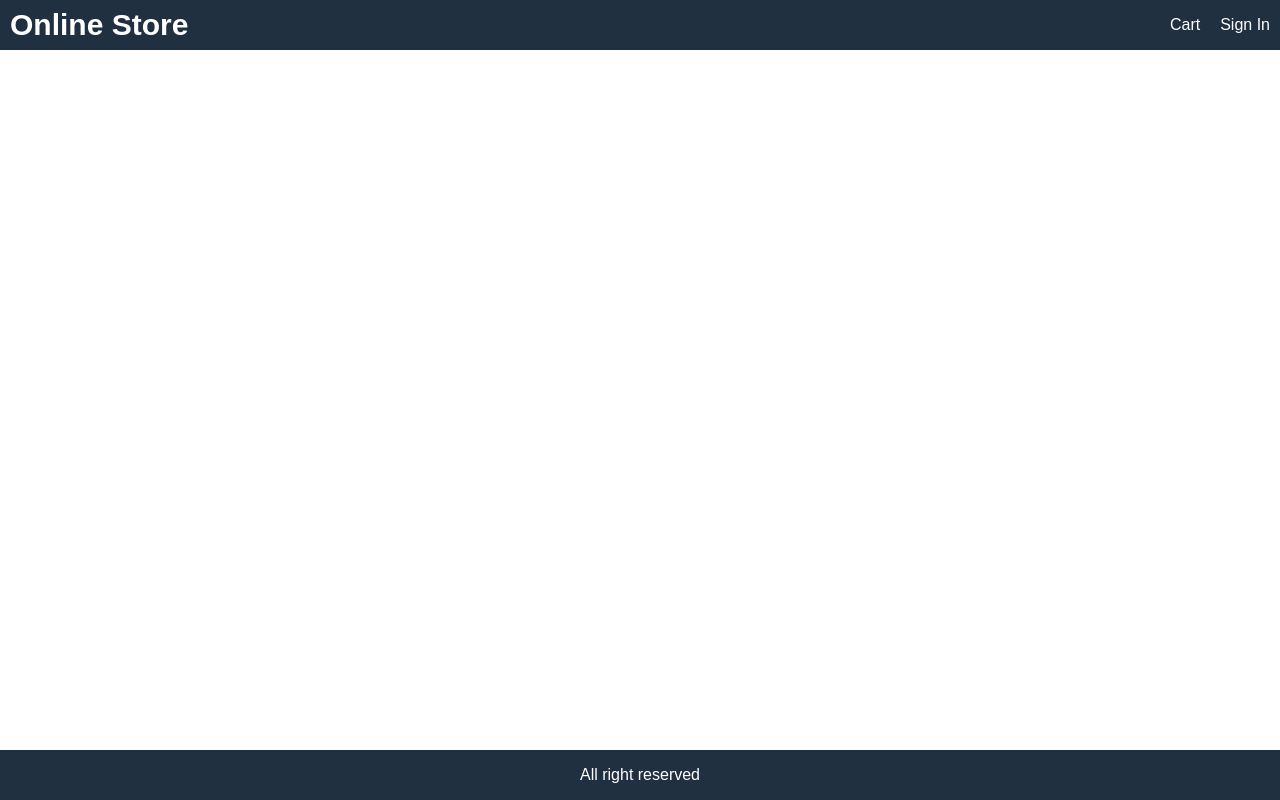
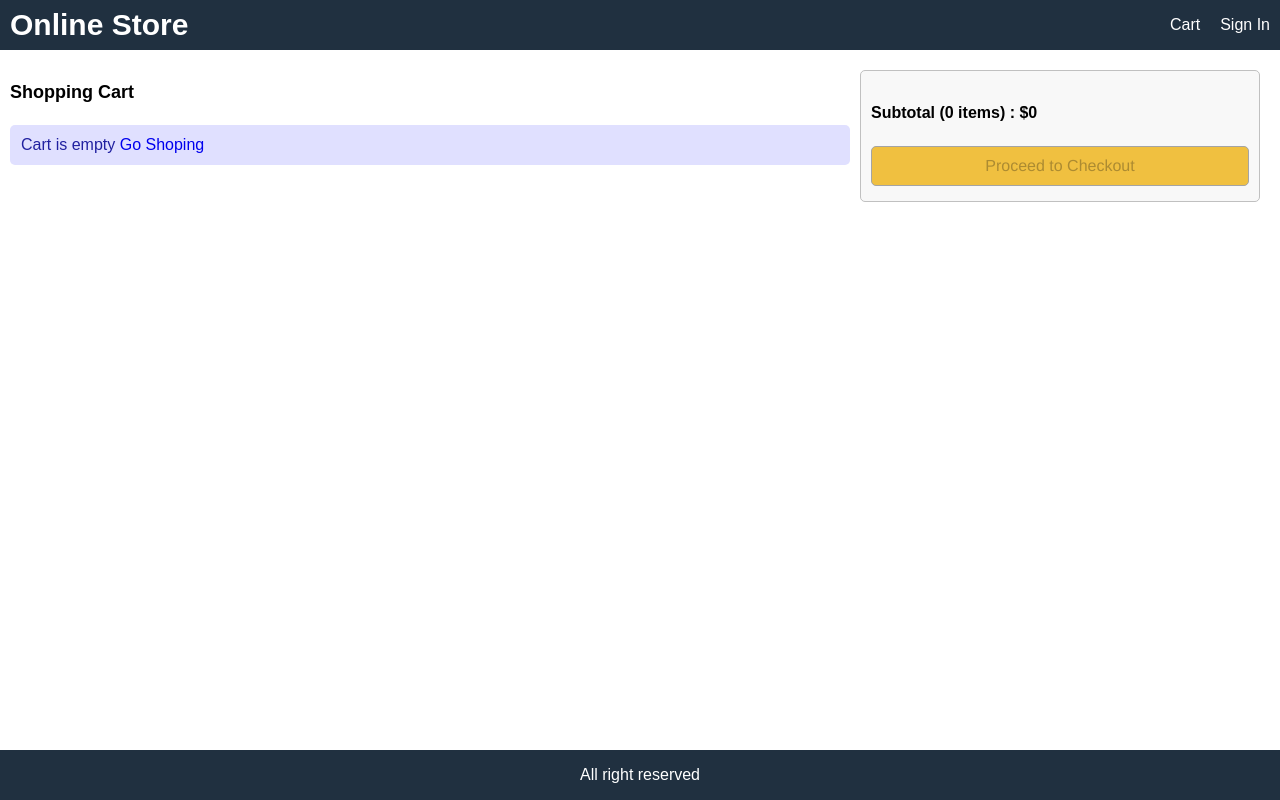
Before and after one commit to MoaeedAgha/OnlineStore-app, a React (Create React App) app in the folder frontend/: page /cart in a window 1280 px wide. Built offline with nearby package versions, Linux system fonts and the light colour scheme.

Commit message:
Shopping cart, change qty of product inside Shopping cart

```diff
--- a/frontend/src/App.js
+++ b/frontend/src/App.js
@@ -26,6 +26,7 @@
             <main>
               <Routes>
                 <Route path='/cart/:id' element={<CartScreen />}></Route>
+                <Route path='/cart' element={<CartScreen />}></Route>
                 <Route path='/product/:id' element={<ProductScreen />}></Route>
                 <Route path='/' element={< HomeScreen />} exact></Route>
               </Routes>
--- a/frontend/src/index.css
+++ b/frontend/src/index.css
@@ -146,10 +146,20 @@
   justify-content: center;
 }
 
+.min-30 {
+  min-width: 30rem;
+}
+
 /* Image */
 img {
   border-radius: 0.5rem;
 }
+
+img.small {
+  max-width: 5rem;
+  width: 100%;
+}
+
 img.medium {
   max-width: 29rem;
   width: 100%;
--- a/frontend/src/screens/CartScreen.js
+++ b/frontend/src/screens/CartScreen.js
@@ -1,7 +1,8 @@
 import React, { useEffect } from 'react'
-import { useDispatch } from 'react-redux';
-import { useLocation, useParams } from 'react-router-dom';
+import { useDispatch, useSelector } from 'react-redux';
+import { Link, useLocation, useNavigate, useParams } from 'react-router-dom';
 import { addToCart } from '../actions/cartActions';
+import MessageBox from '../components/MessageBox';
 
 export default function CartScreen(props) {
     const params = useParams();
@@ -9,16 +10,86 @@
     const {search} =useLocation();
     const qtyInUrl = new URLSearchParams(search).get('qty');
     const qty = qtyInUrl?Number(qtyInUrl):1;
+    const cart = useSelector((state) => state.cart);
+    const {cartItems} = cart;
     const dispatch = useDispatch();
+    const navigate = useNavigate();
     useEffect(() =>{
       if(productId){
         dispatch(addToCart(productId , qty));
       }
-    } , [dispatch , productId, qty])
+    } , [dispatch , productId, qty]);
+    const removeFromCartHandler = (id) => {
+
+    };
+
+    const checkoutHandler = () =>{
+      navigate(`/signin?redirect=shipping`);
+    }
   return (
-    <div>
-        <h1>Cart Screen</h1>
-        <p> Add to Cart : Product Id: {productId} : Qty: {qty}</p>
+    <div className='row top'>
+      <div className='col-2'>
+        <h1> Shopping Cart</h1>
+        {
+        cartItems.length === 0? <MessageBox>
+          Cart is empty <Link to="/"> Go Shoping</Link>
+        </MessageBox> :
+        (
+          <ul>
+            {
+              cartItems.map((item) => (
+                <li key={item.product}>
+                  <div className='row'>
+                    <div>
+                      <img src={item.image} alt={item.name} className="small"></img>
+                    </div>
+                    <div className='min-30'>
+                      <Link to={`/product/${item.product}`}>{item.name}</Link>
+                    </div>
+                    <div>
+                      <select value={item.qty} onChange={e => dispatch(addToCart((item.product), Number(e.target.value)))}>
+                      {
+                        [...Array(item.countInStock).keys()].map((x) => (
+                            <option key={x+1} value={x+1}>{x+1}</option>
+                          )
+                        )
+                      }
+                      </select>
+                    </div>
+                    <div>
+                      ${item.price}
+                    </div>
+                    <div>
+                      <button type='button' onClick={() => removeFromCartHandler(item.product)}>
+                        Delete
+                      </button>
+                    </div>
+                  </div>
+                </li>
+              ))
+            }
+          </ul>
+        )
+        }
+
+      </div>
+      <div className='col-1'>
+        <div className='card card-body'>
+          <ul>
+            <li>
+              <h2>
+                Subtotal ({cartItems.reduce((a ,c) => a + c.qty , 0)} items) : ${cartItems.reduce((a,c) => a + c.price * c.qty, 0)}
+              </h2>
+            </li>
+            <li>
+              <button type='button' className='primary block' onClick={checkoutHandler} disabled={cartItems.length === 0}>
+                Proceed to Checkout
+              </button>
+            </li>
+          </ul>
+        </div>
+      </div>
+
     </div>
   )
 }
```
